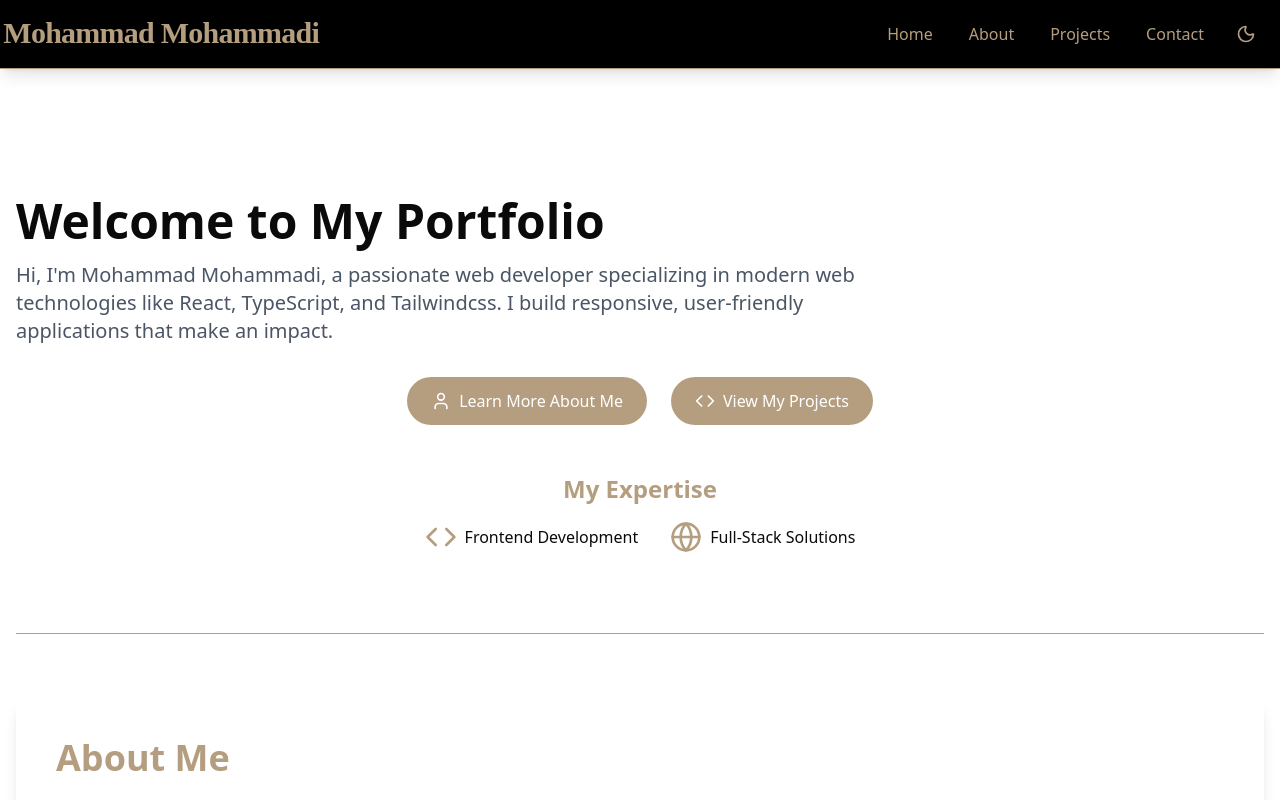
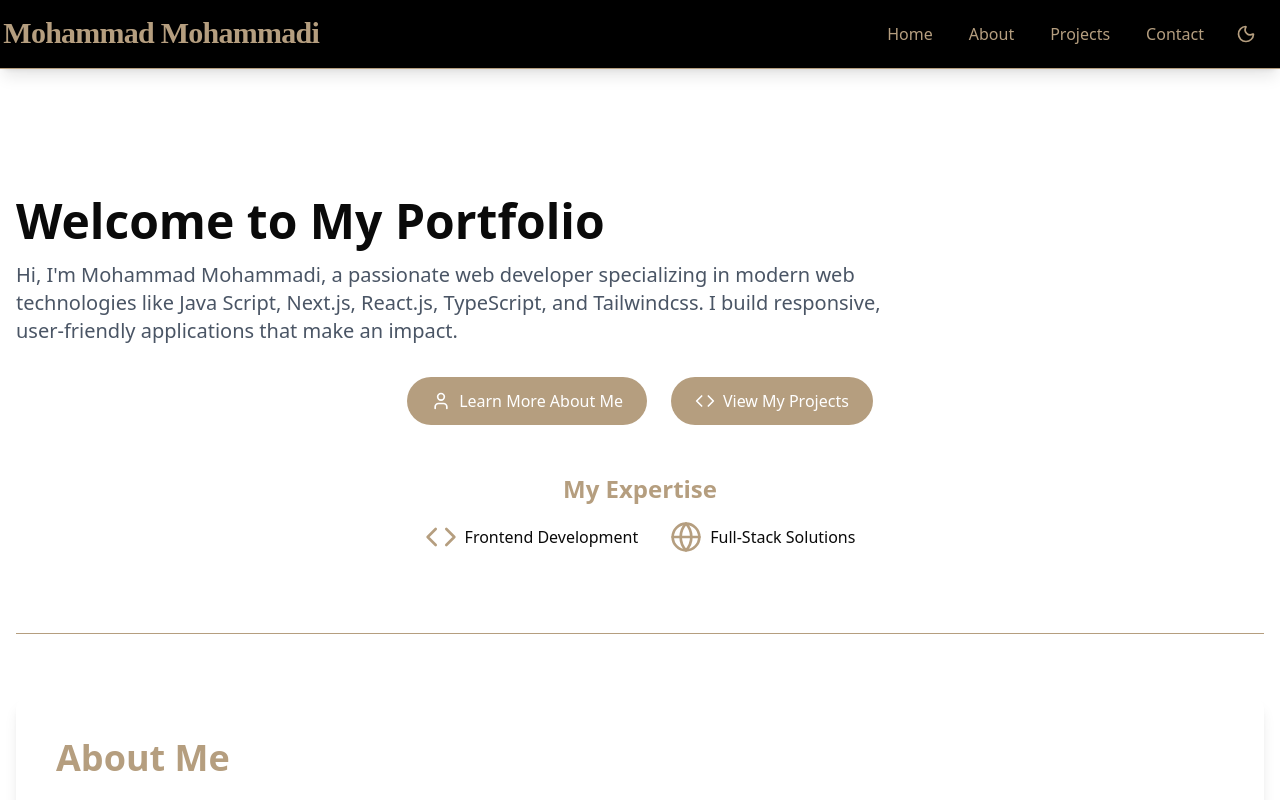
Before and after one commit to mohammadmohammadi785-crypto/My-Portfolio, a React (Vite) app: page / in a window 1280 px wide. Shown: the top 800 px of the page. Built offline with nearby package versions, Linux system fonts and the light colour scheme.

Commit message:
Changes added

```diff
--- a/package.json
+++ b/package.json
@@ -8,6 +8,7 @@
   "build": "vite build",
   "typecheck": "tsc -b",
     "lint": "eslint .",
+    "start": "vite start",
     "preview": "vite preview"
   },
   "engines": {
--- a/src/components/Home.tsx
+++ b/src/components/Home.tsx
@@ -26,8 +26,9 @@ function Home() {
         className="text-base w-[70%] sm:text-lg md:text-xl mb-8  text-gray-600"
       >
         Hi, I'm Mohammad Mohammadi, a passionate web developer specializing in
-        modern web technologies like React, TypeScript, and Tailwindcss. I build
-        responsive, user-friendly applications that make an impact.
+        modern web technologies like Java Script, Next.js, React.js, TypeScript,
+        and Tailwindcss. I build responsive, user-friendly applications that
+        make an impact.
       </motion.p>
 
       <motion.div
--- a/src/components/Projects.tsx
+++ b/src/components/Projects.tsx
@@ -1,6 +1,4 @@
 import { motion } from "framer-motion";
-import { Briefcase } from "lucide-react";
-
 interface Project {
   title: string;
   description: string;
```
Also changed, not shown: 3 other files (tests, documents, lock files or other folders).
